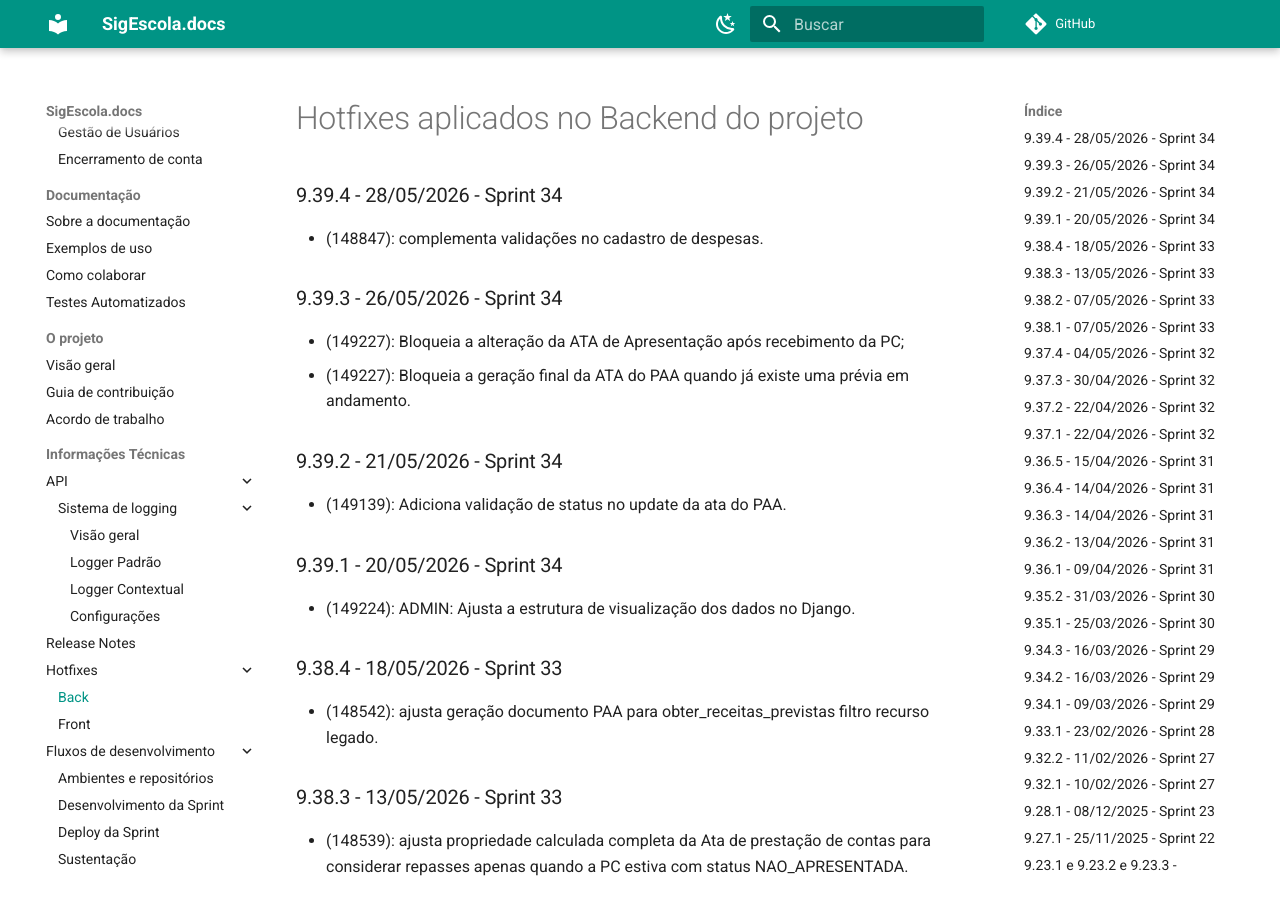
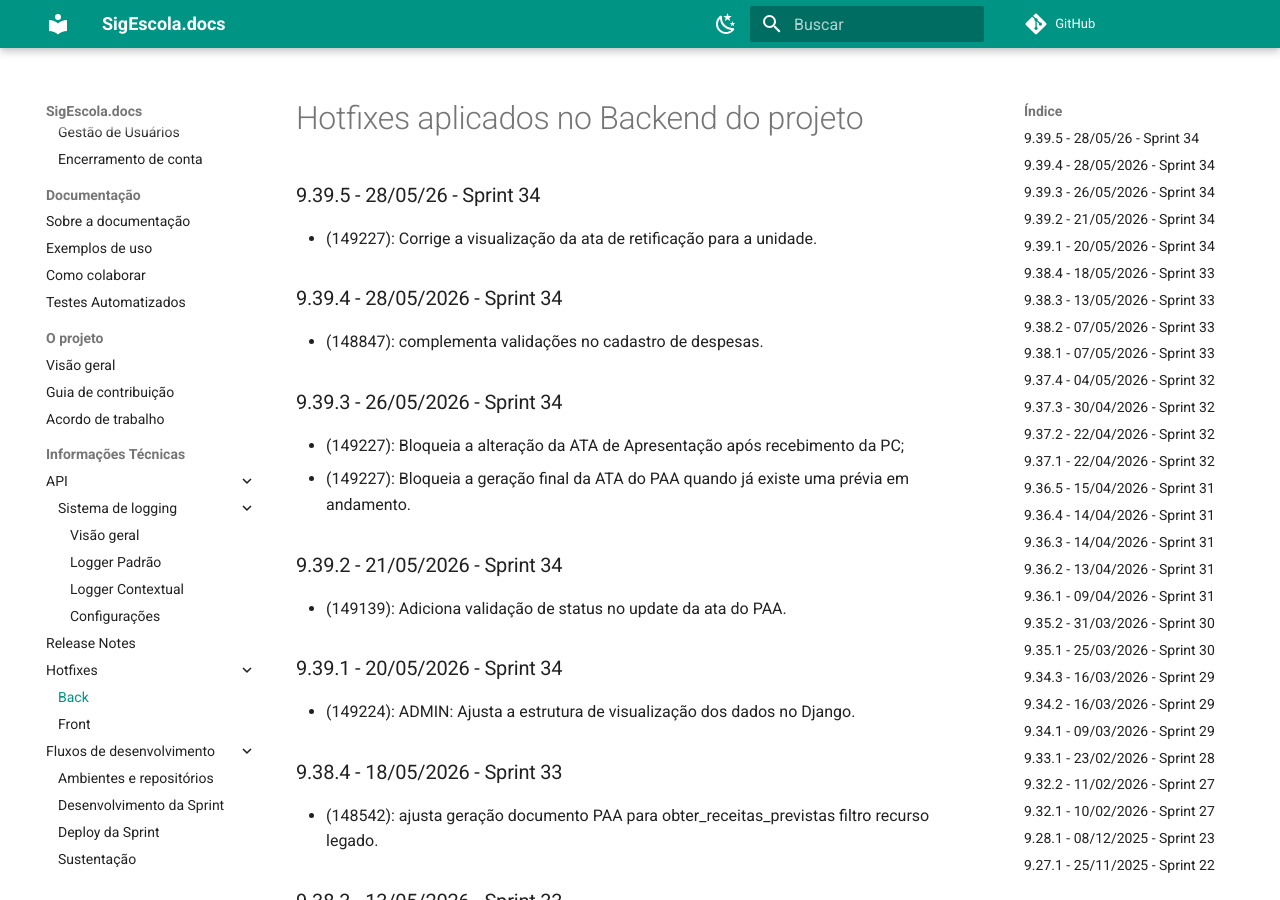
Before and after one commit to prefeiturasp/SME-PTRF-Docs, an MkDocs documentation site: the page built from docs/projeto/hotfixes_back.md, in a window 1280 px wide and 900 px high. Built offline with MkDocs 1.6.1 and Material for MkDocs 9.7.7, drawn with Linux system fonts in a browser that asks for light colours; comment, search, counter and statistics services are not loaded.

Commit message:
Update hotfixes_back.md

```diff
--- a/docs/projeto/hotfixes_back.md
+++ b/docs/projeto/hotfixes_back.md
@@ -1,4 +1,7 @@
 # Hotfixes aplicados no Backend do projeto
+
+### 9.39.5 - 28/05/26 - Sprint 34
+- (149227): Corrige a visualização da ata de retificação para a unidade.
 
 ### 9.39.4 - 28/05/2026 - Sprint 34
 
```
